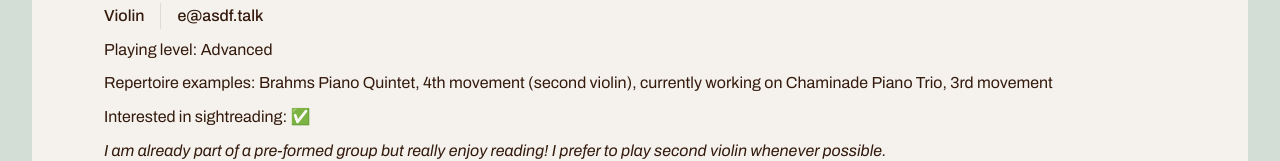
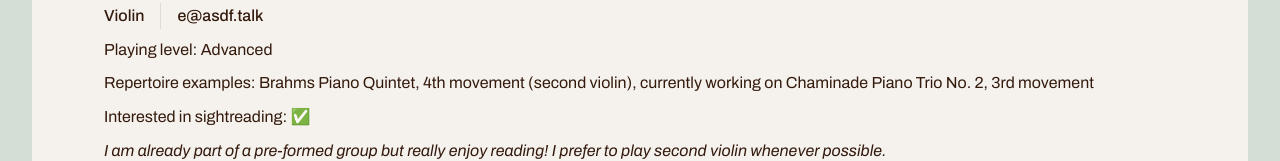
Before and after one commit to ebchambermusic/ebchambermusic.github.io, a Vue app: page /members in a window 1280 px wide. Shown: the part 518-679 px from the top of the page. Built offline with nearby package versions, Linux system fonts and the light colour scheme.

Commit message:
add new fields for announcements and members

```diff
--- a/public/data.json
+++ b/public/data.json
@@ -30,6 +30,7 @@
         "time": "3:30 - 6:30PM",
         "venue": "Hillside Community Church\n1422 Navellier Street, El Cerrito, CA 94530",
         "status": true,
+        "notes": "",
         "host": "Debbie Carton",
         "contact": "dycarton@yahoo.com"
       }
@@ -41,6 +42,7 @@
       "time": "Time",
       "venue": "Venue",
       "status": "Status",
+      "notes": "Notes",
       "host": "Host",
       "contact": "Contact"
     }
--- a/public/members.json
+++ b/public/members.json
@@ -9,9 +9,10 @@
       "emailAddress": "e@asdf.talk",
       "phoneNumber": "",
       "playingLevel": "Advanced",
-      "repertoireExamples": "Brahms Piano Quintet, 4th movement (second violin), currently working on Chaminade Piano Trio, 3rd movement",
+      "repertoireExamples": "Brahms Piano Quintet, 4th movement (second violin), currently working on Chaminade Piano Trio No. 2, 3rd movement",
       "interestedInSightreading": "Yes",
-      "introduction": "I am already part of a pre-formed group but really enjoy reading! I prefer to play second violin whenever possible."
+      "introduction": "I am already part of a pre-formed group but really enjoy reading! I prefer to play second violin whenever possible.",
+      "addMeToTheEmailList": ""
     },
     {
       "timestamp": "2026-07-20T20:42:02.018Z",
@@ -24,7 +25,8 @@
       "playingLevel": "Advanced",
       "repertoireExamples": "Brahms piano quintet mvt IV, schumann piano quartet mvts II, IV",
       "interestedInSightreading": "Yes",
-      "introduction": "Interested in playing with just about anyone any time!"
+      "introduction": "Interested in playing with just about anyone any time!",
+      "addMeToTheEmailList": ""
     }
   ],
   "labels": {
@@ -38,6 +40,7 @@
     "playingLevel": "Playing level",
     "repertoireExamples": "Repertoire examples",
     "interestedInSightreading": "Interested in sightreading",
-    "introduction": "Introduction"
+    "introduction": "Introduction",
+    "addMeToTheEmailList": "Add me to the email list!"
   }
 }
--- a/src/components/AnnounceCard.vue
+++ b/src/components/AnnounceCard.vue
@@ -9,7 +9,7 @@
       v-for="(field, key) in display"
       :key="field.name"
       class="announcement"
-      :class="{ status: key === 'status' }"
+      :class="{ status: key === 'status', notes: key === 'notes', venue: key === 'venue' }"
     >
       <span v-if="key === 'host'">{{ labels[key] }}: </span>
       <span class="content">{{ field }}</span>
@@ -96,9 +96,12 @@ onMounted(async () => {
   font-weight: 600;
   margin-bottom: 1rem;
 }
-.status {
+.venue {
+  margin-bottom: 1rem;
+}
+.status,
+.notes {
   font-style: italic;
-  margin-top: 1rem;
   .content {
     font-weight: 400;
   }
--- a/src/components/PersonList.vue
+++ b/src/components/PersonList.vue
@@ -46,6 +46,7 @@ const exclude = [
   "instruments",
   "emailAddress",
   "phoneNumber",
+  "addMeToTheEmailList"
 ]
 const display = (person) => {
   if (!person) return []
```
